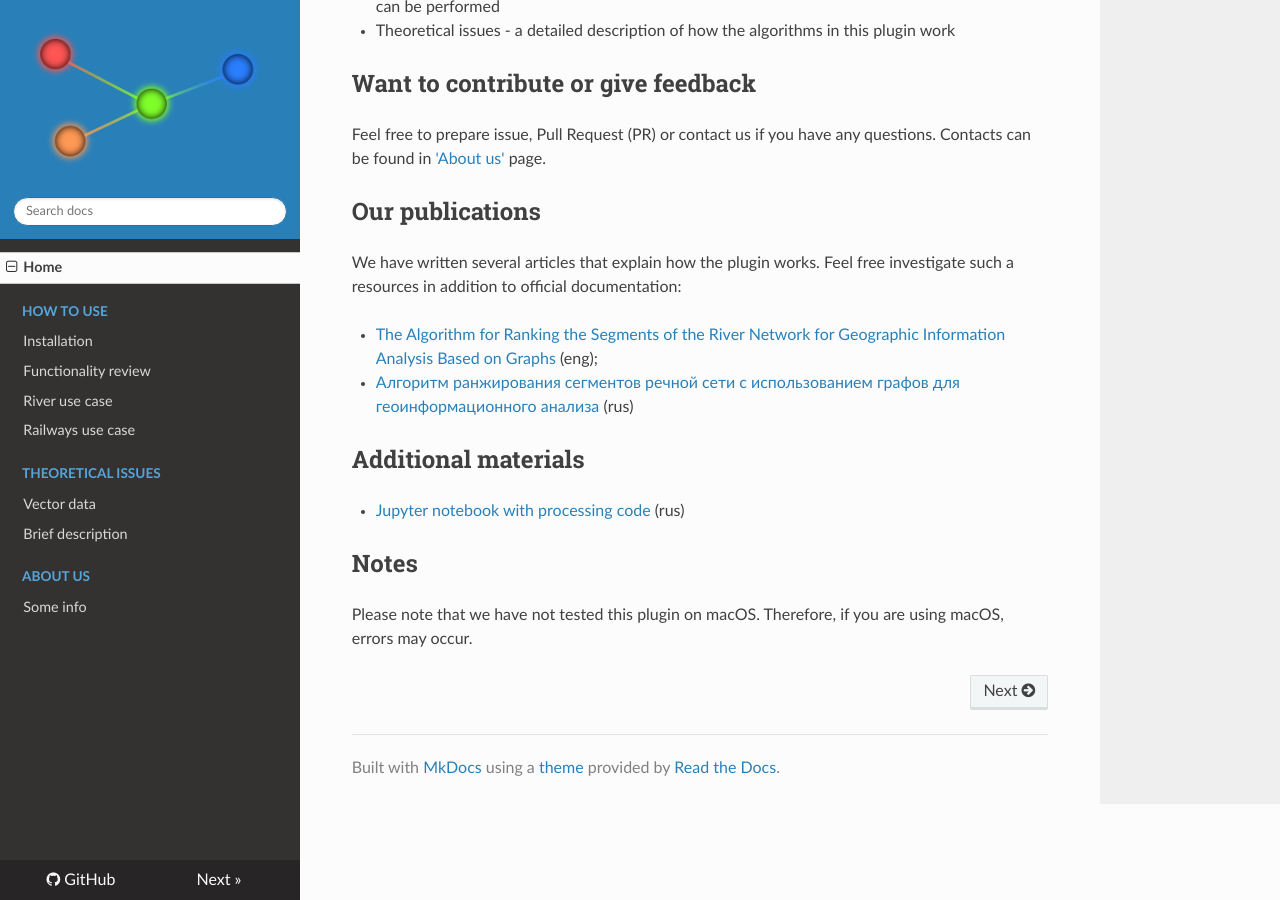
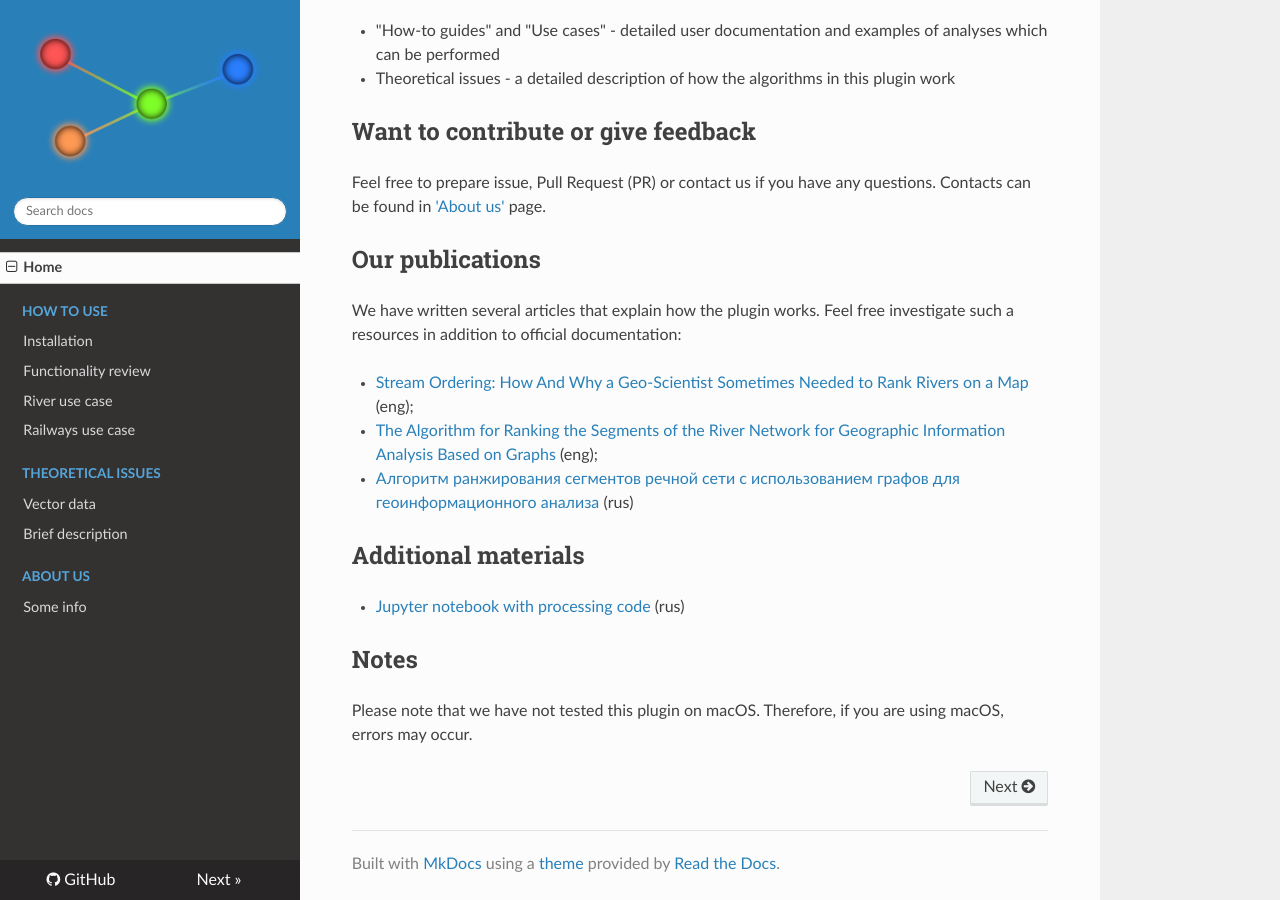
Before and after one commit to ChrisLisbon/QGIS_LinesRankingPlugin, an MkDocs documentation site: the page built from docs/index.md, in a window 1280 px wide and 900 px high, scrolled down 1330 px. Built offline with MkDocs 1.6.1, drawn with Linux system fonts in a browser that asks for light colours; nearby versions of some CDN libraries; some of the changed text lies outside the part shown.

Commit message:
added a new article

```diff
--- a/docs/index.md
+++ b/docs/index.md
@@ -32,6 +34,7 @@
 
 We have written several articles that explain how the plugin works. Feel free investigate such a resources in addition to official documentation:
 
+- [Stream Ordering: How And Why a Geo-Scientist Sometimes Needed to Rank Rivers on a Map](https://medium.com/towards-data-science/stream-ordering-how-and-why-a-geo-scientist-sometimes-needed-to-rank-rivers-on-a-map-360dce356df5) (eng);
 - [The Algorithm for Ranking the Segments of the River Network for Geographic Information Analysis Based on Graphs](https://medium.com/swlh/the-algorithm-for-ranking-the-segments-of-the-river-network-for-geographic-information-analysis-b25cffb0d167?sk=f1475802bd96f8d14c994a6f87f7453d) (eng);
 - [Алгоритм ранжирования сегментов речной сети с использованием графов для геоинформационного анализа](https://habr.com/ru/articles/514526/) (rus)
 
```
Also changed, not shown: other parts of docs/index.md (+2 -0 lines).
